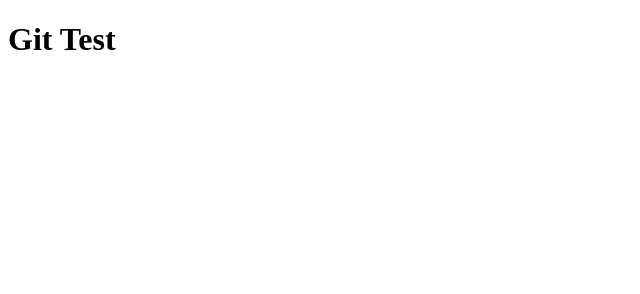
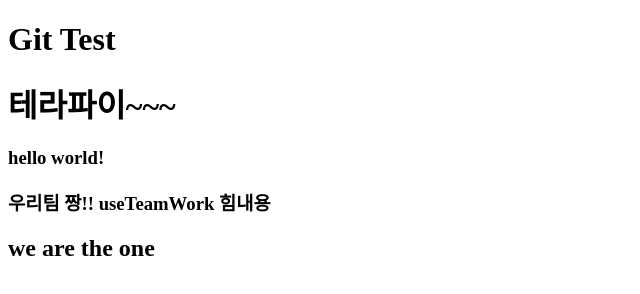
Before and after one commit to JobNest-useTeamWork/git-test, a plain HTML site: page index.html in a window 1280 px wide. Shown: the whole page, without its empty margins (0-640 px from the left). Drawn offline with Linux system fonts and the light colour scheme.

Commit message:
dasom itit2

```diff
--- a/index.html
+++ b/index.html
@@ -7,6 +7,10 @@
   </head>
   <body>
     <h1>Git Test</h1>
+    <h1>테라파이~~~</h1>
+    <h3>hello world!</h3>
+    <h3>우리팀 짱!! useTeamWork 힘내용</h3>
+    <h2>we are the one</h2>
     <script src="./index.js"></script>
   </body>
 </html>
```
